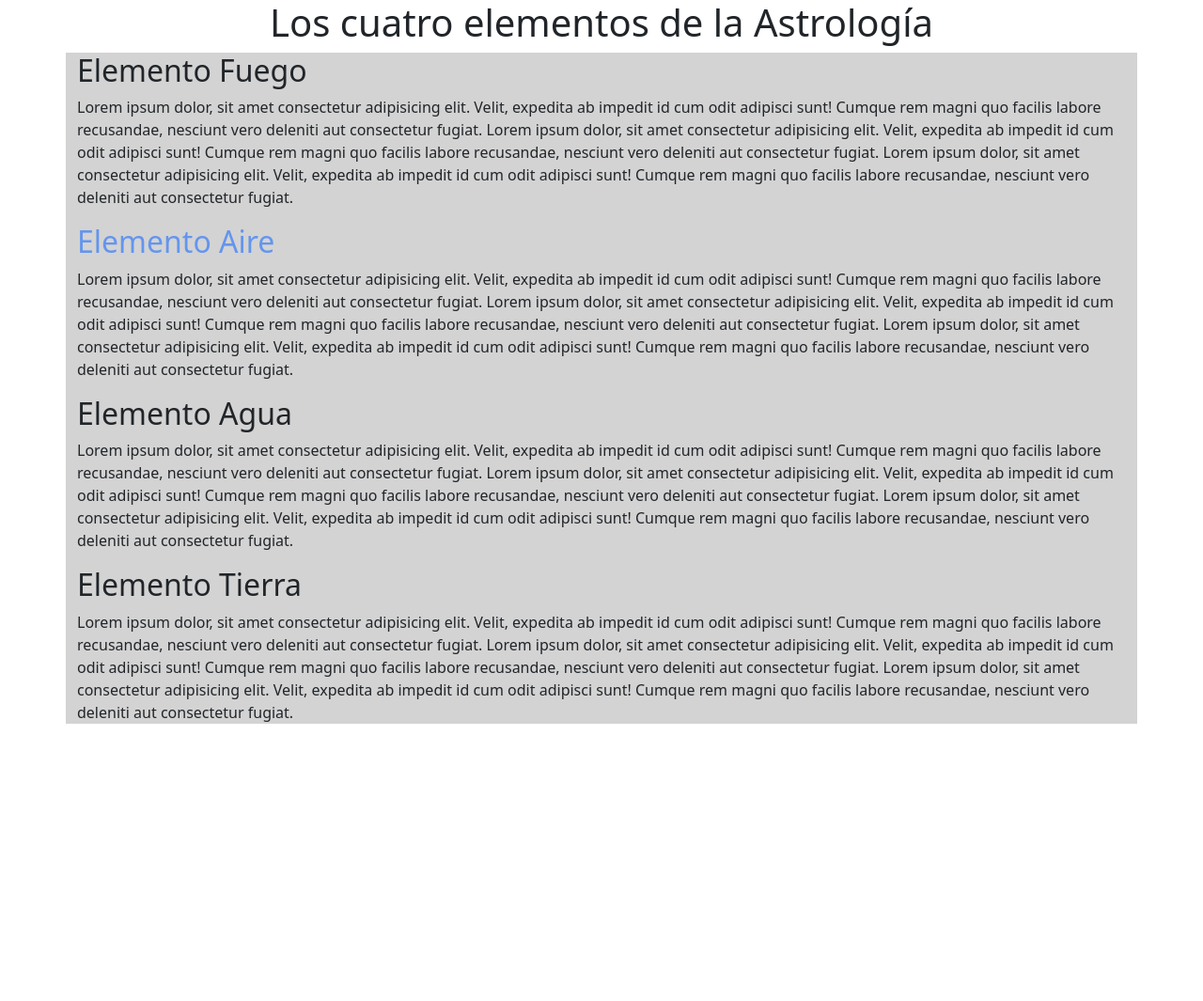
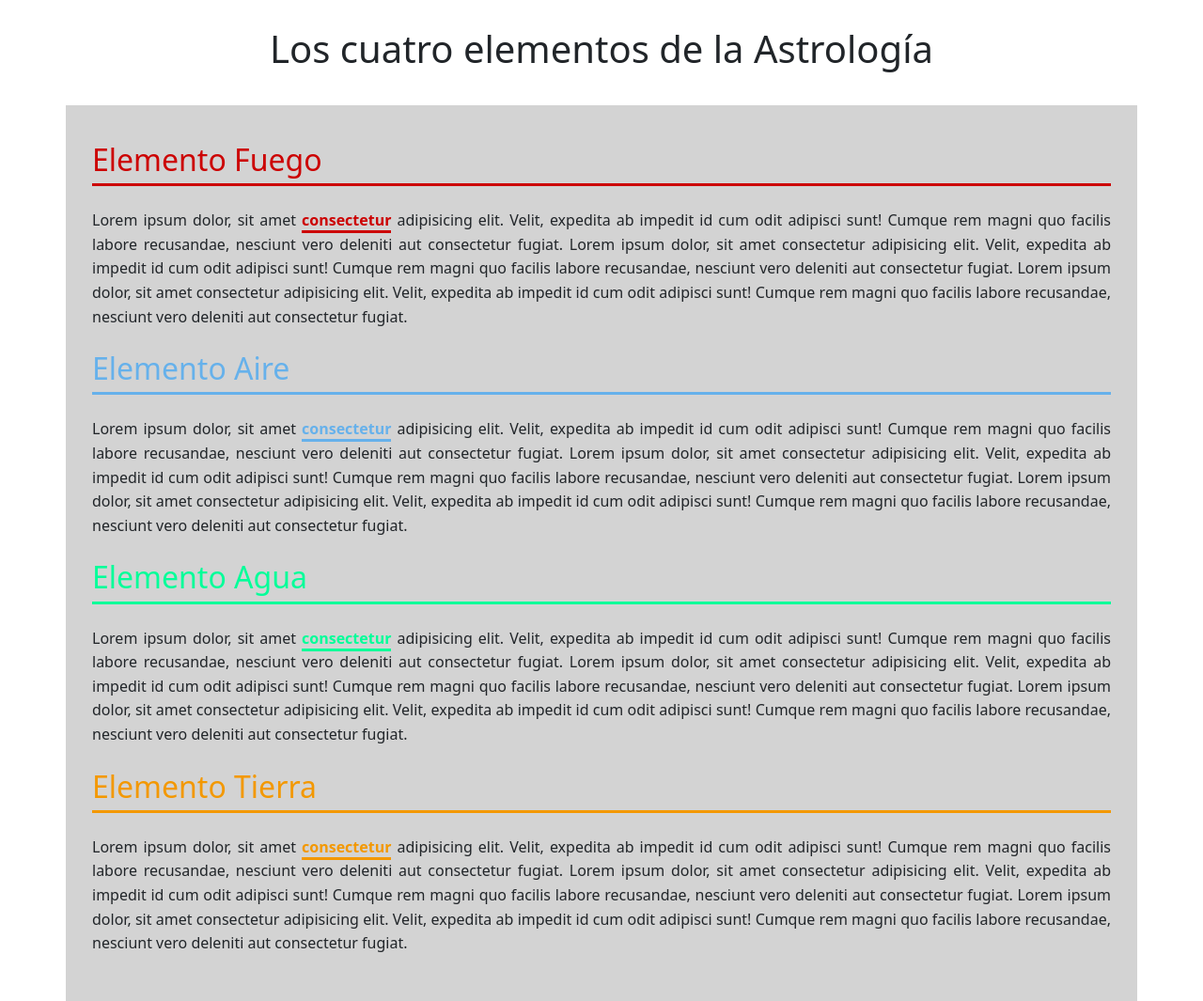
Before and after one commit to walterbaya/MaquetacionWeb, a plain HTML site: page Clase6/Adicional 1/adicional1.html in a window 1280 px wide. Shown: the whole page at 94% size. Before the commit the page ends 800 px from the top, so only its background shows below. Drawn offline with nearby package versions, Linux system fonts and the light colour scheme.

Commit message:
se sube laboratorio adicional1

```diff
--- a/Clase6/Adicional 1/adicional1.html
+++ b/Clase6/Adicional 1/adicional1.html
@@ -9,10 +9,10 @@
 <body>
     <h1 class="container-fluid">Los cuatro elementos de la Astrología</h1>
     <main class="container">
-
-        <h2 id="fuego">Elemento Fuego</h2>
+        <div>
+            <h2 class="fuego">Elemento Fuego</h2>
             <p>
-           Lorem ipsum dolor, sit amet consectetur adipisicing elit.
+            Lorem ipsum dolor, sit amet <strong class="fuego">consectetur</strong> adipisicing elit.
             Velit, expedita ab impedit id cum odit adipisci sunt!
             Cumque rem magni quo facilis labore recusandae,
             nesciunt vero deleniti aut consectetur fugiat.
@@ -25,10 +25,12 @@
             Cumque rem magni quo facilis labore recusandae,
             nesciunt vero deleniti aut consectetur fugiat.
             </p>
+        </div>
 
-        <h2 id="aire">Elemento Aire</h2>
+        <div>
+            <h2 class="aire">Elemento Aire</h2>
             <p>
-            Lorem ipsum dolor, sit amet consectetur adipisicing elit.
+                Lorem ipsum dolor, sit amet <strong class="aire">consectetur</strong> adipisicing elit.
                 Velit, expedita ab impedit id cum odit adipisci sunt!
                 Cumque rem magni quo facilis labore recusandae,
                 nesciunt vero deleniti aut consectetur fugiat.
@@ -41,10 +43,12 @@
                 Cumque rem magni quo facilis labore recusandae,
                 nesciunt vero deleniti aut consectetur fugiat.
             </p>
+        </div>
 
-        <h2 id="agua">Elemento Agua</h2>
+        <div>
+            <h2 class="agua">Elemento Agua</h2>
             <p>
-            Lorem ipsum dolor, sit amet consectetur adipisicing elit.
+                Lorem ipsum dolor, sit amet <strong class="agua">consectetur</strong> adipisicing elit.
                 Velit, expedita ab impedit id cum odit adipisci sunt!
                 Cumque rem magni quo facilis labore recusandae,
                 nesciunt vero deleniti aut consectetur fugiat.
@@ -57,10 +61,11 @@
                 Cumque rem magni quo facilis labore recusandae,
                 nesciunt vero deleniti aut consectetur fugiat.
             </p>
-
-        <h2 id="tierra">Elemento Tierra</h2>
+        </div>
+        <div>
+            <h2 class="tierra">Elemento Tierra</h2>
             <p>
-            Lorem ipsum dolor, sit amet consectetur adipisicing elit.
+                Lorem ipsum dolor, sit amet <strong class="tierra">consectetur</strong> adipisicing elit.
                 Velit, expedita ab impedit id cum odit adipisci sunt!
                 Cumque rem magni quo facilis labore recusandae,
                 nesciunt vero deleniti aut consectetur fugiat.
@@ -73,6 +78,7 @@
                 Cumque rem magni quo facilis labore recusandae,
                 nesciunt vero deleniti aut consectetur fugiat.
             </p>
+        </div>
 
     </main>
 </body>
--- a/Clase6/Adicional 1/css/adicional.css
+++ b/Clase6/Adicional 1/css/adicional.css
@@ -1,23 +1,51 @@
-h1{
-    text-align: center;
-}
-
 main{
     background-color:lightgray;
 }
 
-#fuego{
-
+div{
+    padding-left: 1em;
+    padding-right: 1em;
+}
+main div:first-child{
+    padding-top: 2em;
 }
 
-#aire{
-    color: cornflowerblue;
+main div:last-child{
+    padding-bottom: 2em;
 }
 
-#agua{
-
+h1{
+    text-align: center;
+    padding: 0.5em;
+    line-height: 1.6em;
 }
 
-#tierra{
+h2{
+    line-height:1.6em;
+}
 
+p{
+    line-height: 1.6em;
+    padding-top: 1em;
+    text-align:justify;
 }
+
+.fuego{
+    color: #cc0000;
+    border-bottom: solid #cc0000;
+}
+
+.aire{
+    color: #66B1EB;
+    border-bottom: solid #66B1EB;
+}
+
+.agua{
+    color: #00FF99;
+    border-bottom: solid #00FF99;
+}
+
+.tierra{
+    color: #F39800;
+    border-bottom: solid #F39800;
+}
```
Lines whose indentation alone changed are shown as unchanged.
